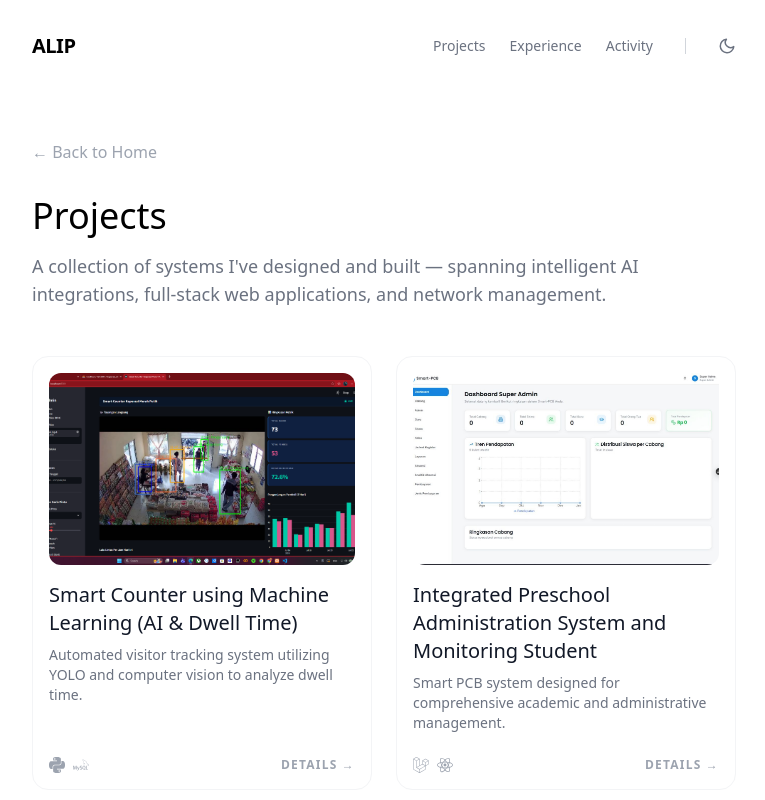
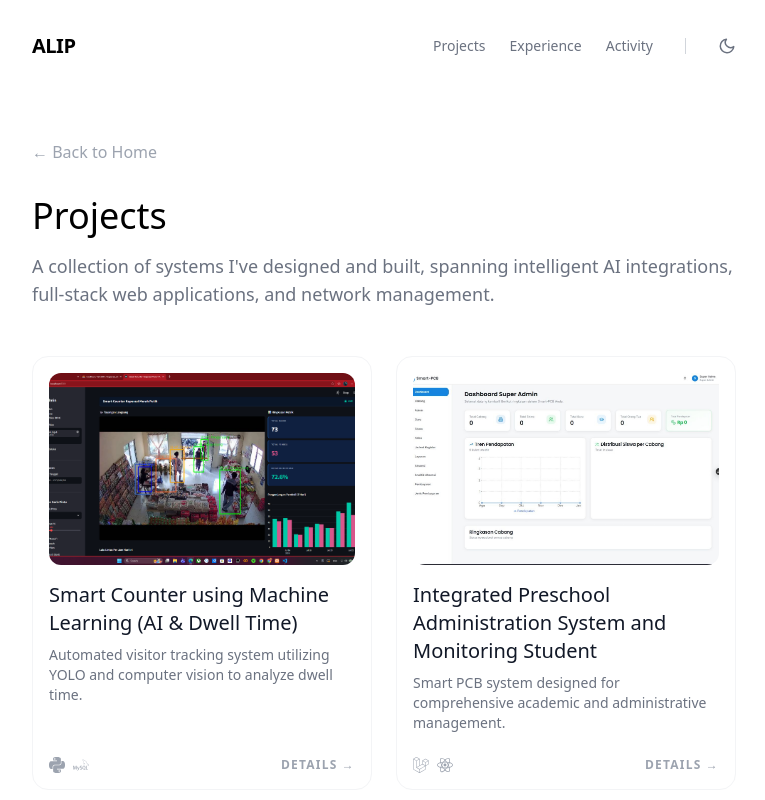
Before and after one commit to al1prahman/porto-alip-v3, a Next.js app: page /projects in a window 1280 px wide. Shown: the top 800 px of the page, without its empty margins (256-1021 px from the left). Built offline with nearby package versions, Linux system fonts and the light colour scheme.

Commit message:
fix: correct punctuation in project description for clarity

```diff
--- a/src/app/projects/page.tsx
+++ b/src/app/projects/page.tsx
@@ -79,7 +79,7 @@ export default function ProjectsPage() {
 
         <h1 className="text-4xl font-light mb-4">Projects</h1>
         <p className="text-gray-500 dark:text-gray-400 mb-12 text-lg">
-          A collection of systems I've designed and built — spanning intelligent AI integrations, full-stack web applications, and network management.
+          A collection of systems I've designed and built, spanning intelligent AI integrations, full-stack web applications, and network management.
         </p>
 
         <div className="grid grid-cols-1 md:grid-cols-2 gap-6">
```
